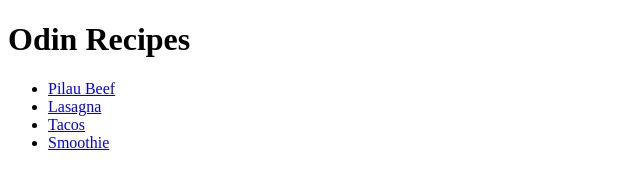
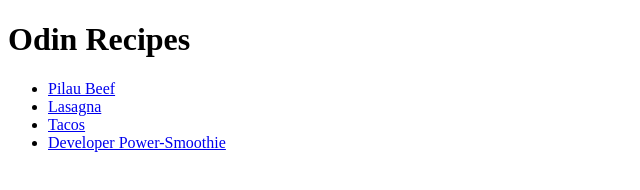
Before and after one commit to MarcusKE-dev/odin-recipes, a plain HTML site: page index.html in a window 1280 px wide. Shown: the whole page, without its empty margins (0-640 px from the left). Drawn offline with Linux system fonts and the light colour scheme.

Commit message:
Modify index.html to add a new recipe for a Developer Power-Smoothie and update the title of the page to "Odin Recipes".

```diff
--- a/index.html
+++ b/index.html
@@ -11,7 +11,7 @@
         <li><a href="recipes/pilau-beef.html">Pilau Beef</a></li>
         <li><a href="recipes/lasagna.html">Lasagna</a></li>
         <li><a href="recipes/tacos.html">Tacos</a></li>
-        <li><a href="recipes/smoothie.html">Smoothie</a></li>
+        <li><a href="recipes/Smoothie.html">Developer Power-Smoothie</a></li>
     </ul>
 </body>
 </html>
```
